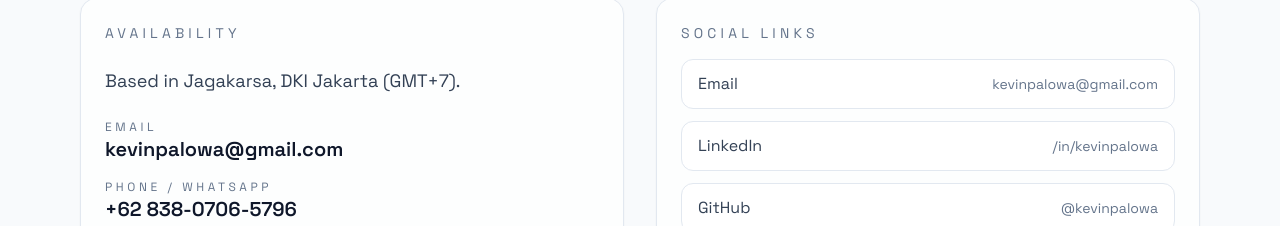
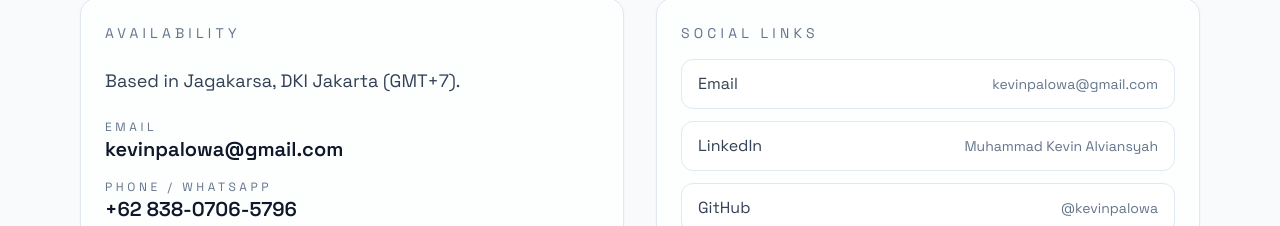
Before and after one commit to KevinPalowa/portfolio, a Next.js app: page / in a window 1280 px wide. Shown: the part 5021-5247 px from the top of the page. Built offline with nearby package versions, Linux system fonts and the light colour scheme.

Commit message:
fix: update linkedin

```diff
--- a/data/content.ts
+++ b/data/content.ts
@@ -123,7 +123,7 @@ export const socials: SocialLink[] = [
   },
   {
     label: "LinkedIn",
-    handle: "/in/kevinpalowa",
+    handle: "Muhammad Kevin Alviansyah",
     href: "https://linkedin.com/in/kevinpalowa",
   },
   {
```
